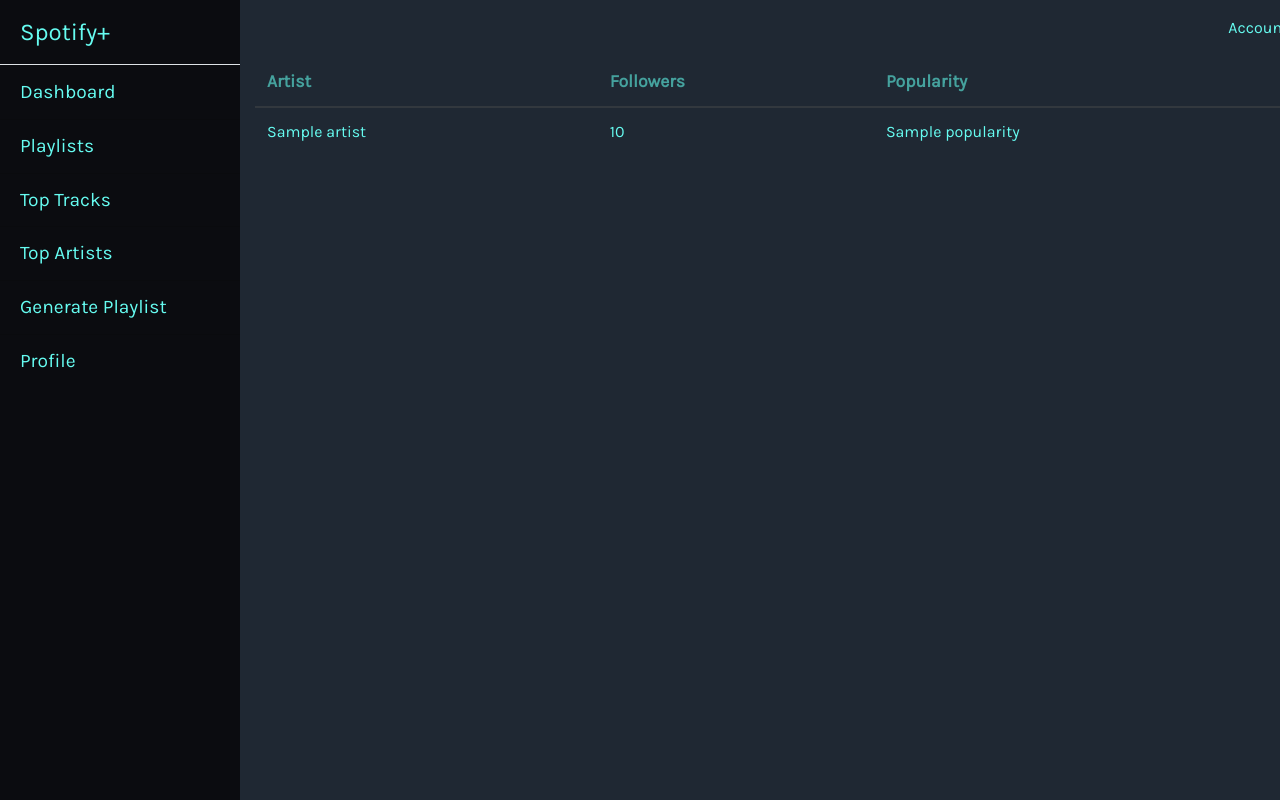
After one commit to sjkchang/Tune-Swap-v1, a Flask app: template app/Templates/artists.html in a window 1280 px wide. The commit adds this page. Run offline with Flask 2, Linux system fonts and the light colour scheme; the template is opened without the code that fills it: most values are stand-ins (such as "Sample title", 1, 10 or a date in 2020); some libraries are stand-ins or nearby versions.

Commit message:
added list of top artists

```diff
--- /dev/null
+++ b/app/Templates/artists.html
@@ -0,0 +1,23 @@
+{% extends "base.html" %}
+{% block content %}
+<div class="table-responsive">
+    <table class="table borderless table-dark">
+        <thead>
+            <tr>
+                <th scope="col">Artist</th>
+                <th scope="col">Followers</th>
+                <th scope="col">Popularity</th>
+            </tr>
+        </thead>
+        <tbody>
+            {% for artist in artists %}
+            <tr>
+                <td><a href="#">{{ artist["name"] }}</a></td>
+                <td>{{ artist["followers"]["total"] }}</td>
+                <td>{{ artist["popularity"] }}</td>
+            </tr>
+            {% endfor %}
+        </tbody>
+    </table>
+</div>
+{% endblock content %}
--- a/app/Templates/base.html
+++ b/app/Templates/base.html
@@ -29,14 +29,16 @@
 
         <!-- Sidebar -->
         <div class="" id="sidebar-wrapper">
-            <div class="sidebar-heading border-bottom">Spotify Profile+</div>
+            <div class="sidebar-heading border-bottom">Spotify+</div>
             <div class="list-group list-group-flush">
                 <a href="{{ url_for('home') }}" class="list-group-item list-group-item-action">Dashboard</a>
                 <a href="{{ url_for('library') }}" class="list-group-item list-group-item-action">Playlists</a>
                 <a href="{{ url_for('top_tracks', term='short_term') }}"
                     class="list-group-item list-group-item-action">Top Tracks</a>
-                <a href="#" class="list-group-item list-group-item-action">Top Artists</a>
-                <a href="#" class="list-group-item list-group-item-action">Status</a>
+                <a href="{{ url_for('top_artists', term='short_term') }}"
+                    class="list-group-item list-group-item-action">Top Artists</a>
+                <a href="{{ url_for('create_playlist') }}" class="list-group-item list-group-item-action">Generate
+                    Playlist</a>
                 <a href="{{ url_for('account') }}" class="list-group-item list-group-item-action">Profile</a>
             </div>
         </div>
--- a/app/Templates/create_playlist.html
+++ b/app/Templates/create_playlist.html
@@ -1,10 +1,13 @@
 {% extends "base.html" %}
 {% block content %}
 <div class="col-md-12">
+    <legend class="border-bottom mb-4 text-navy">Generate Playlist</legend>
+    <div>
+        Generates a playlist with similar attributes to the currently selected seed songs
+    </div>
     <form method="POST" action="">
         {{ form.hidden_tag() }}
         <fieldset class="form-group">
-            <legend class="border-bottom mb-4 text-navy">Create Playlist</legend>
             <div class="form-row">
                 <div class="form-group col-md-6">
                     {{ form.name(placeholder="Name", class="form-control form-control-sm") }}
--- a/app/utils/spotify.py
+++ b/app/utils/spotify.py
@@ -126,6 +126,9 @@
     def get_top_tracks(self, limit=50, time_range="short_term"):
         return self._get("me/top/tracks", limit=limit, time_range=time_range)
 
+    def get_top_artists(self, limit=50, time_range="short_term"):
+        return self._get("me/top/artists", limit=limit, time_range=time_range)
+
     def create_playlist(
         self, user_id, name, public=True, collaborative=False, description=None
     ):
--- a/app/views/library.py
+++ b/app/views/library.py
@@ -77,6 +77,13 @@
     return render_template("playlist.html", tracks=tracks)
 
 
+@app.route("/user/top/artists/<term>")
+def top_artists(term):
+    sp = Spotify(session["access_token"])
+    artists = sp.get_top_artists(limit=50, time_range=term).json()["items"]
+    return render_template("artists.html", artists=artists)
+
+
 @app.route("/user/create-playlist", methods=["GET", "POST"])
 def create_playlist():
     sp = Spotify(session["access_token"])
```
